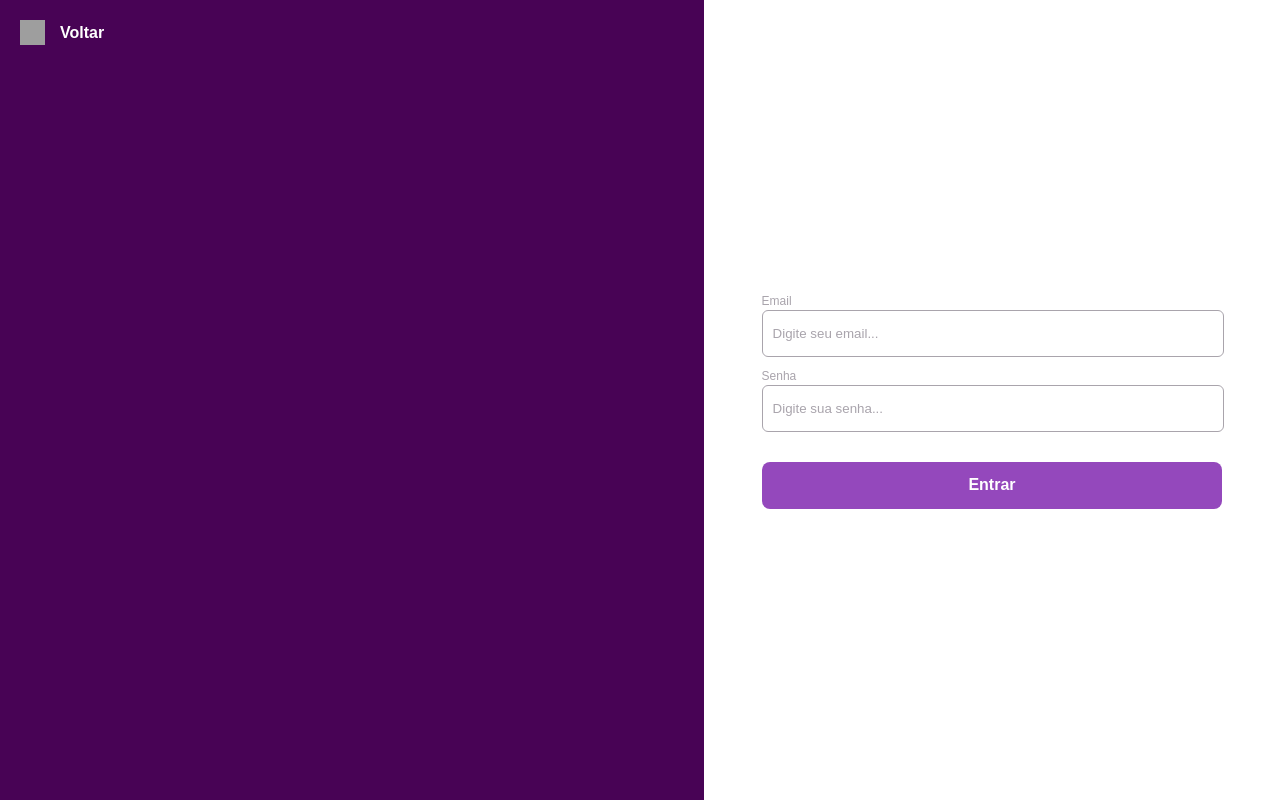
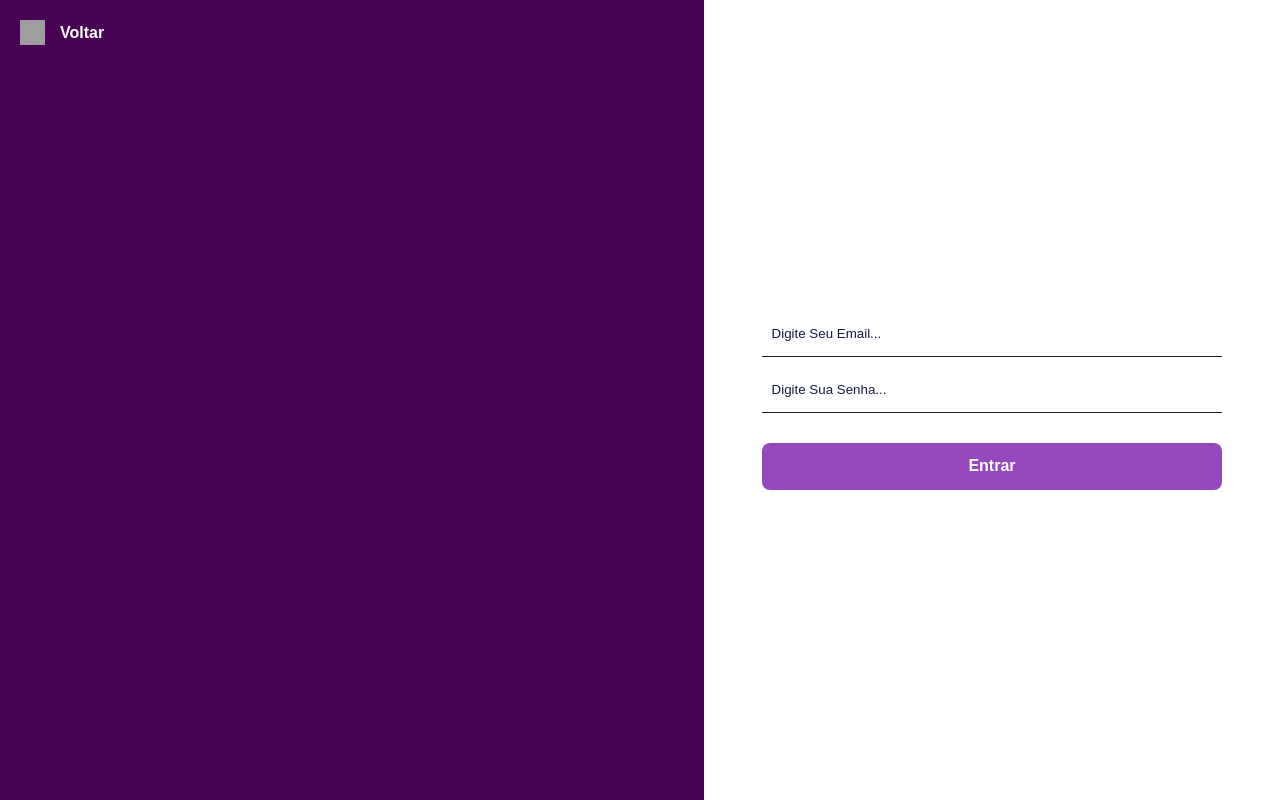
Before and after one commit to appballance/frontend-reactjs, a React (Create React App) app: page /login in a window 1280 px wide. Built offline with nearby package versions, Linux system fonts and the light colour scheme; grey boxes are pictures that could not be loaded.

Commit message:
feat: I was added the new rule of style of project

```diff
--- a/src/views/components/Input/index.js
+++ b/src/views/components/Input/index.js
@@ -7,7 +7,7 @@ const Input = ({
   name,
   type = "text",
   onChange,
-  placeholder = "Digite aqui...",
+  placeholder = "",
   value,
   label = "label",
   width = "100%",
@@ -16,7 +16,7 @@ const Input = ({
   ...rest
 }) => (
   <S.InputContainer {...rest}>
-    <S.InputLabel htmlFor={id}>{label}</S.InputLabel>
+    {!!value?.length && <S.InputLabel htmlFor={id}>{label}</S.InputLabel>}
     <S.InputElement
       id={id}
       name={name}
--- a/src/views/components/Input/styles.js
+++ b/src/views/components/Input/styles.js
@@ -9,7 +9,7 @@ export const InputContainer = styled.div`
 `;
 
 export const InputLabel = styled.label`
-  color: ${({ labelColor, theme: { colors } }) => labelColor || colors.gray_1};
+  color: ${({ labelColor, theme: { colors } }) => labelColor || colors.blue_1};
   font-size: 12px;
   line-height: 18px;
 `;
@@ -19,12 +19,13 @@ export const InputElement = styled.input`
   width: calc(100% - 10px);
   height: 45px;
   padding-left: 10px;
-  color: ${({ theme: { colors } }) => colors.gray_1};
-  border: 1px solid ${({ theme: { colors } }) => colors.gray_1};
-  border-radius: 6px;
+  color: ${({ theme: { colors } }) => colors.blue_1};
+  border: 0;
+  border-bottom: 1px solid ${({ theme: { colors } }) => colors.blue_1};
 
   ::-webkit-input-placeholder {
-    color: ${({ theme: { colors } }) => colors.gray_1};
+    color: ${({ theme: { colors } }) => colors.blue_1};
+    text-transform: capitalize;
   }
 
   textarea:focus,
```
